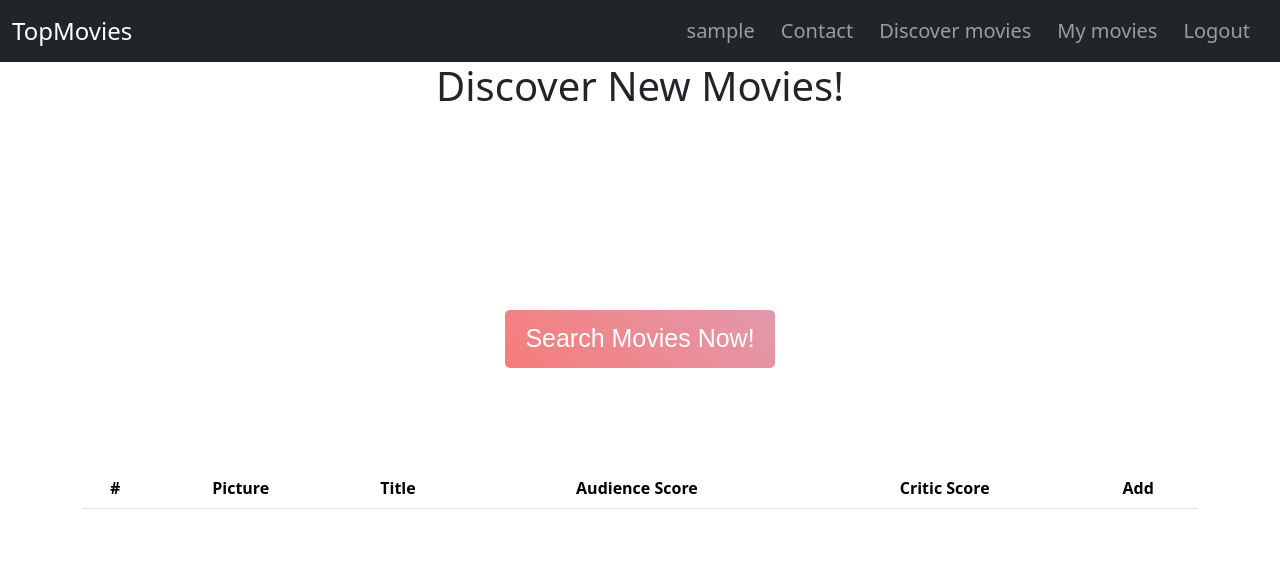
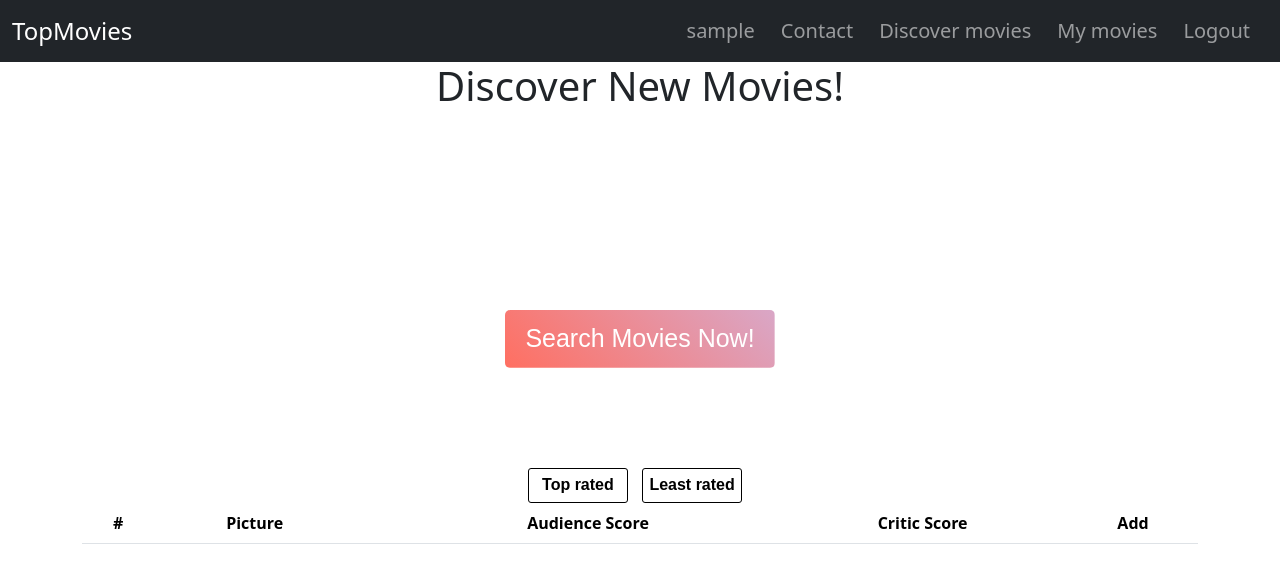
Before and after one commit to brian-casarrubias/django-movies-app, a Django app: page /discover-movies/ in a window 1280 px wide. Shown: the top 583 px of the page. Run offline with Django 5.2, Linux system fonts and the light colour scheme; the visitor is signed in with stand-in values (Sample User, id 1); lists and menus that the app fills with data are empty; some libraries are stand-ins or nearby versions.

Commit message:
added loading button, now adding sort button with functionality

```diff
--- a/movies/static/movies/main.css
+++ b/movies/static/movies/main.css
@@ -218,13 +218,13 @@
 
 .container{
   margin-top: 200px;
+
 }
 
 /* the find movies button on the discover movies section */
 .find-movies-btn {
-  display: inline-block;  /* Ensure the anchor behaves like a button, now hover worrks!!! */
+  display: block;  /* Ensure the anchor behaves like a button, now hover worrks!!! */
   background: linear-gradient(45deg, #ff6f61, #d9a7c7);
-  background-size: 200% 200%;
   animation: gradient-animation 4s ease infinite;
   color: white;
   border: none;
@@ -235,8 +235,8 @@
   margin-bottom: 100px;
   font-family: Arial, Helvetica, sans-serif;
   transition: transform 0.25s ease-in-out;
-  text-decoration: none;
-  text-align: center;
+
+
 }
 .find-movies-btn:hover{
 
--- a/movies/static/movies/movieloader.js
+++ b/movies/static/movies/movieloader.js
@@ -1,7 +1,22 @@
 
+// these are all my buttons, and sorting buttons
 let findMoviesBtn = document.getElementById('js-search-movies');
 let loadingSpinner = document.getElementById('js-loading-spinner');
+let highRatingBtn = document.getElementById('js-toprated');
+let leastRatingBtn = document.getElementById('js-leastrated');
+
+// these are my variables to control weather im on one or not
+// im only going to be able to click on the btns if they are currently false
+//each btn will disable the other, and that will let me access
+let isTop = false;
+let isLeast = false;
 
 findMoviesBtn.addEventListener('click', () => {
     loadingSpinner.classList.add('show-loader');
 })
+highRatingBtn.addEventListener('click', () => {
+    loadingSpinner.classList.add('show-loader');
+})
+leastRatingBtn.addEventListener('click', () => {
+    loadingSpinner.classList.add('show-loader');
+})
--- a/movies/templates/movies/all-movies.html
+++ b/movies/templates/movies/all-movies.html
@@ -10,13 +10,42 @@
 
 
     <div  id="container" class="container text-center">
+        <!-- cool thing i found out is that since i have the find movies button here
+        once i get all the information from the request. It will replace the button with the table. Also
+        when i click on the button, i made it so that the loader is in-line block so its visible now
+        then when the table gets returned, it will actually remove the spinner by itself along with the button
+        because it replaces the innerHTML like i said to do in the HTMX -->
+        <div class="d-flex justify-content-center">
+            <button
+                id="js-search-movies"
+                hx-get="{% url 'request-movies-page' %}"
+                hx-target="#container"
+                hx-swap="innerHTML"
+                class="find-movies-btn" >
+                Search Movies Now!
+            </button>
+
+        </div>
+
         <button
-            id="js-search-movies"
             hx-get="{% url 'request-movies-page' %}"
             hx-target="#container"
             hx-swap="innerHTML"
-            class="find-movies-btn" >Search Movies Now!
+            id="js-toprated"
+            class="toprated text-center">
+            Top rated
         </button>
+
+        <button
+            hx-get="{% url 'request-movies-page' %}"
+            hx-target="#container"
+            hx-swap="innerHTML"
+            id="js-leastrated"
+            class="leastrated text-center" >
+            Least rated
+        </button>
+
+
         {% include 'movies/snippets/find-movies.html' %}
         <div class="spinner-border" id="js-loading-spinner" role="status">
             <span class="visually-hidden">Loading...</span>
--- a/movies/templates/movies/snippets/find-movies.html
+++ b/movies/templates/movies/snippets/find-movies.html
@@ -1,5 +1,26 @@
 
 <style>
+
+    .toprated, .leastrated{
+        background-color: rgba(255, 255, 255, 0.639);
+        color: rgb(0, 0, 0);
+        border-radius: 3px;
+        width: 100px;
+        height: 35px;
+        border: solid 1px;
+        font-family: Arial, Helvetica, sans-serif;
+        font-weight: bold;
+        transition: all 0.25s ease-in-out;
+        margin-right: 10px;
+
+    }
+    .toprated:hover, .leastrated:hover{
+        transform: scale(1.03);
+        background-color: rgba(230, 230, 230, 0.997);
+    }
+    .show-rated{
+        display: inline-block;
+    }
 
 
     .movie-thumbnail-find{
@@ -26,14 +47,17 @@
 
 
 </style>
+
+
     <table class="table table-striped table-hover" style="cursor: pointer; width: 100%!important;">
 
         <thead>
             <tr>
+
                 <!-- forloop.counter -->
             <th scope="col">#</th>
             <th scope="col">Picture</th>
-            <th scope="col">Title</th>
+            <th scope="col"></th>
             <th scope="col">Audience Score</th>
             <th scope="col">Critic Score</th>
             <th scope="col">Add</th>
@@ -54,3 +78,16 @@
             {% endfor %}
         {% endif %}
     </table>
+
+    <script>
+        /*
+        im using a script now, maybe in future change to a seperate file, just testing
+            <button id="js-toprated" class="toprated text-center" >Top rated</button>
+            <button id="js-leastrated" class="leastrated text-center" >Least rated</button>
+        */
+
+        let btnTop = document.getElementById('js-toprated');
+        let btnLeast = document.getElementById('js-leastrated');
+
+
+    </script>
--- a/movies/urls.py
+++ b/movies/urls.py
@@ -9,6 +9,7 @@ urlpatterns = [
 
     ########################## MAIN PROGRAM URLS #####################
     path('discover-movies/', views.discover_movies, name='discover-movies-page'),
-    path('request/discover-movies/', views.request_discover_movies, name='request-movies-page'), # this is the snippet that webscrapes movies
+    path('request/discover-movies/', views.request_discover_movies, name='request-movies-page'), # this is the snippet view that webscrapes movies
+
 
 ]
--- a/movies/views.py
+++ b/movies/views.py
@@ -92,8 +92,10 @@ title_regex = re.compile(r'mediatitle="([^"]*)"')
 audience_score_regex = re.compile(r'audiencescore="(\d\d)"')
 critics_score_regex = re.compile(r'criticsscore="(\d\d)"')
 movie_images_regex = re.compile(r'src="([^"]*)"')
+
+
 #this is the function that scrapes rotten tomatoes for movies!
-
+#ill use this to scrape, and sort things in other functions
 def scrape_website(url):
     source = requests.get(url).content
     soup = BeautifulSoup(source, 'lxml')
```
